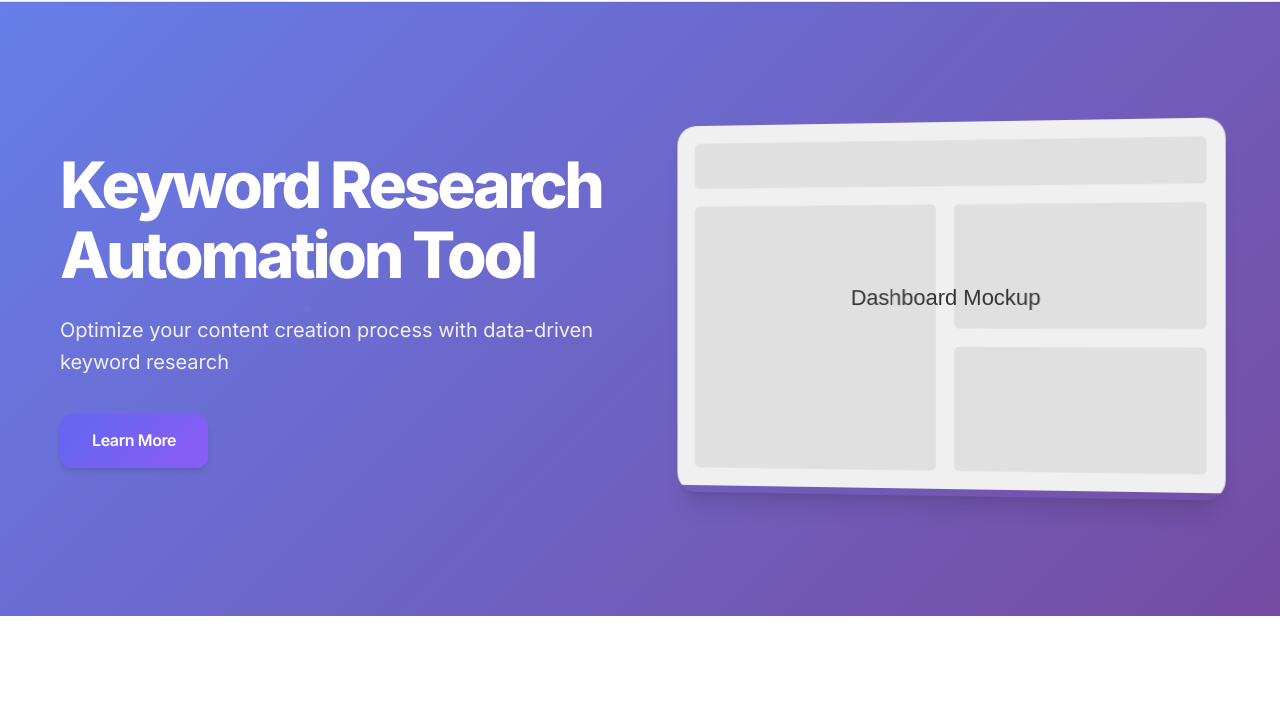
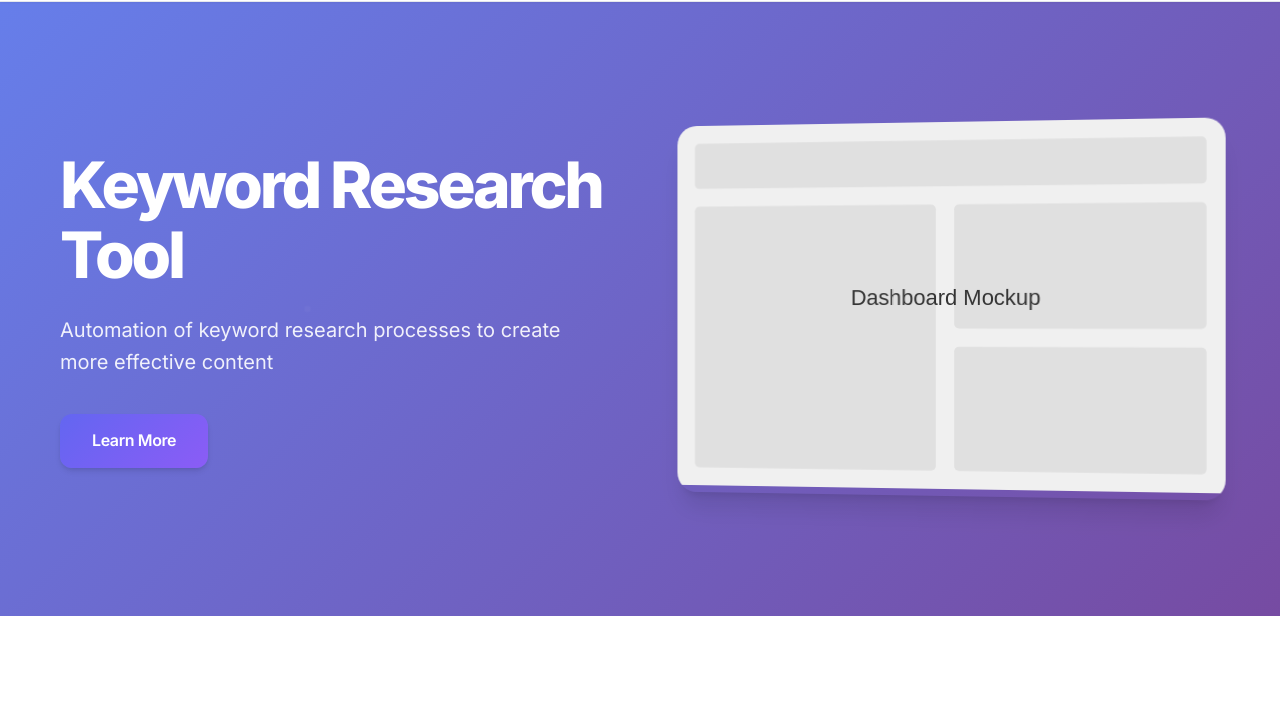
Before and after one commit to Backlay81/Proyecto201, a plain HTML site: page mockup_site/index.html in a window 1280 px wide. Shown: the part 85-798 px from the top of the page. Drawn offline with Linux system fonts and the light colour scheme.

Commit message:
Update hero section with more personal focus - Keyword Research Tool

```diff
--- a/mockup_site/index.html
+++ b/mockup_site/index.html
@@ -30,8 +30,8 @@
     <section class="hero">
         <div class="container">
             <div class="hero-content">
-                <h1>Keyword Research Automation Tool</h1>
-                <p>Optimize your content creation process with data-driven keyword research</p>
+                <h1>Keyword Research Tool</h1>
+                <p>Automation of keyword research processes to create more effective content</p>
                 <a href="#features" class="btn btn-primary">Learn More</a>
             </div>
             <div class="hero-image">
```
